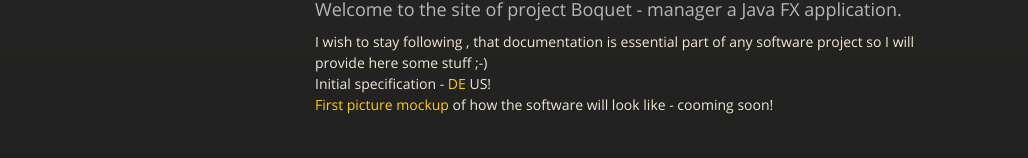
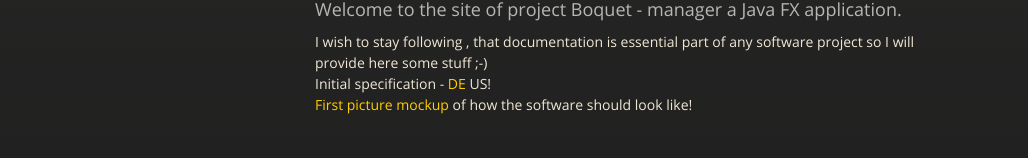
Before and after one commit to orlovskyjavaprofi/Boquet-Manager, a plain HTML site: page ProjectDocument.html in a window 1280 px wide. Shown: the part 369-527 px from the top of the page, without its empty margins (0-1028 px from the left). Drawn offline with nearby package versions, Linux system fonts and the light colour scheme.

Commit message:
Corrected the Text on Page documentation

```diff
--- a/ProjectDocument.html
+++ b/ProjectDocument.html
@@ -49,7 +49,7 @@
 <p>I wish to stay following , that documentation is essential part of any software project so I will provide here some stuff ;-)
 <br>
 Initial specification - <a href="Files/Lastenheft/Version-18.09.2016/DE/Lastenheft.pdf">DE</a> US! <br>
-<a href="images/mockups/Main.png">First picture mockup</a> of how the software will look like - cooming soon! </p>
+<a href="images/mockups/Main.png">First picture mockup</a> of how the software should look like! </p>
 <br>
 <b><u>Users manual</u></b>
 <b>Version:</b>&nbsp; cooming soon!
```
